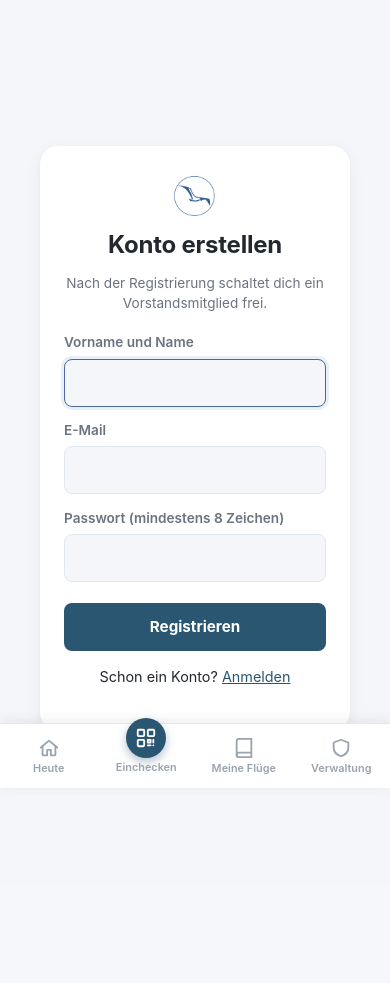
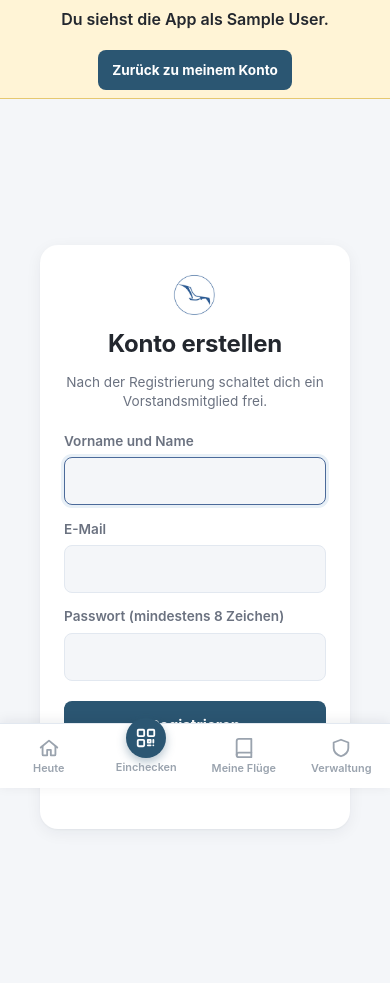
Before and after one commit to therealbeni/flight-tracker-sg-bern, a FastAPI app: page /signup in a window 390 px wide. Shown: the part 56-1039 px from the top of the page. Before the commit the page ends 830 px from the top, so only its background shows below. Run offline with FastAPI, Linux system fonts and the light colour scheme; the visitor is signed in with stand-in values (Sample User, id 1).

Commit message:
Admins can view the app as any pilot
'Als Pilot ansehen' on the pilots page switches the session to that pilot
(to test, or to help someone on the phone); a banner shows whose view it
is, and 'Zurück zu meinem Konto' restores the admin. Everything done in
that mode happens in the pilot's name, which the pilots page says.

Co-Authored-By: Claude Opus 5.5 <noreply@anthropic.com>

```diff
--- a/app/static/style.css
+++ b/app/static/style.css
@@ -481,3 +481,18 @@ a.glider-pick { text-decoration: none; color: inherit; }
 
 form.stack { display: flex; flex-direction: column; gap: 0.5rem; }
 form.stack button { width: 100%; }
+
+/* ---------- "Als Pilot ansehen" ---------- */
+
+.view-as-banner {
+    display: flex;
+    align-items: center;
+    justify-content: center;
+    gap: 0.75rem;
+    flex-wrap: wrap;
+    padding: 0.5rem 1rem;
+    background: #fff4d6;
+    border-bottom: 1px solid #e6c870;
+    font-weight: 600;
+}
+.view-as-banner form { margin: 0; }
--- a/app/templates/admin/pilots.html
+++ b/app/templates/admin/pilots.html
@@ -3,6 +3,7 @@
 {% block content %}
 {% include "admin/_nav.html" %}
 <h1>Piloten</h1>
+<p class="hint">«Als Pilot ansehen» zeigt dir die App genau so, wie dieser Pilot sie sieht - zum Testen oder um jemandem zu helfen. Alles, was du dabei tust, geschieht in seinem Namen.</p>
 <table class="data-table">
     <thead><tr><th>Name</th><th>E-Mail</th><th>Rolle</th><th>Status</th><th>Aktionen</th></tr></thead>
     <tbody>
@@ -18,6 +19,11 @@
                     <button type="submit">Freischalten</button>
                 </form>
                 {% endif %}
+                {% if p.status.value == "approved" and p.id != request.session.get("pilot_id") %}
+                <form method="post" action="/admin/pilots/{{ p.id }}/view-as" class="inline-form">
+                    <button type="submit" class="secondary">Als Pilot ansehen</button>
+                </form>
+                {% endif %}
                 {% if p.status.value != "rejected" %}
                 <form method="post" action="/admin/pilots/{{ p.id }}/reject" class="inline-form">
                     <button type="submit" class="danger">Ablehnen</button>
--- a/app/templates/base.html
+++ b/app/templates/base.html
@@ -36,6 +36,15 @@
         {% endif %}
     </header>
 
+    {% if request.session.get("viewing_as_admin_id") %}
+    <div class="view-as-banner">
+        <span>Du siehst die App als {{ request.session.get("viewing_as_name") }}.</span>
+        <form method="post" action="/view-as/end">
+            <button type="submit" class="compact">Zurück zu meinem Konto</button>
+        </form>
+    </div>
+    {% endif %}
+
     <main class="content">
         {% block content %}{% endblock %}
     </main>
```
Also changed, not shown: app/routers/admin.py (+14 -0 lines), app/routers/auth.py (+14 -0 lines), tests/app/test_auth.py (+42 -0 lines).
